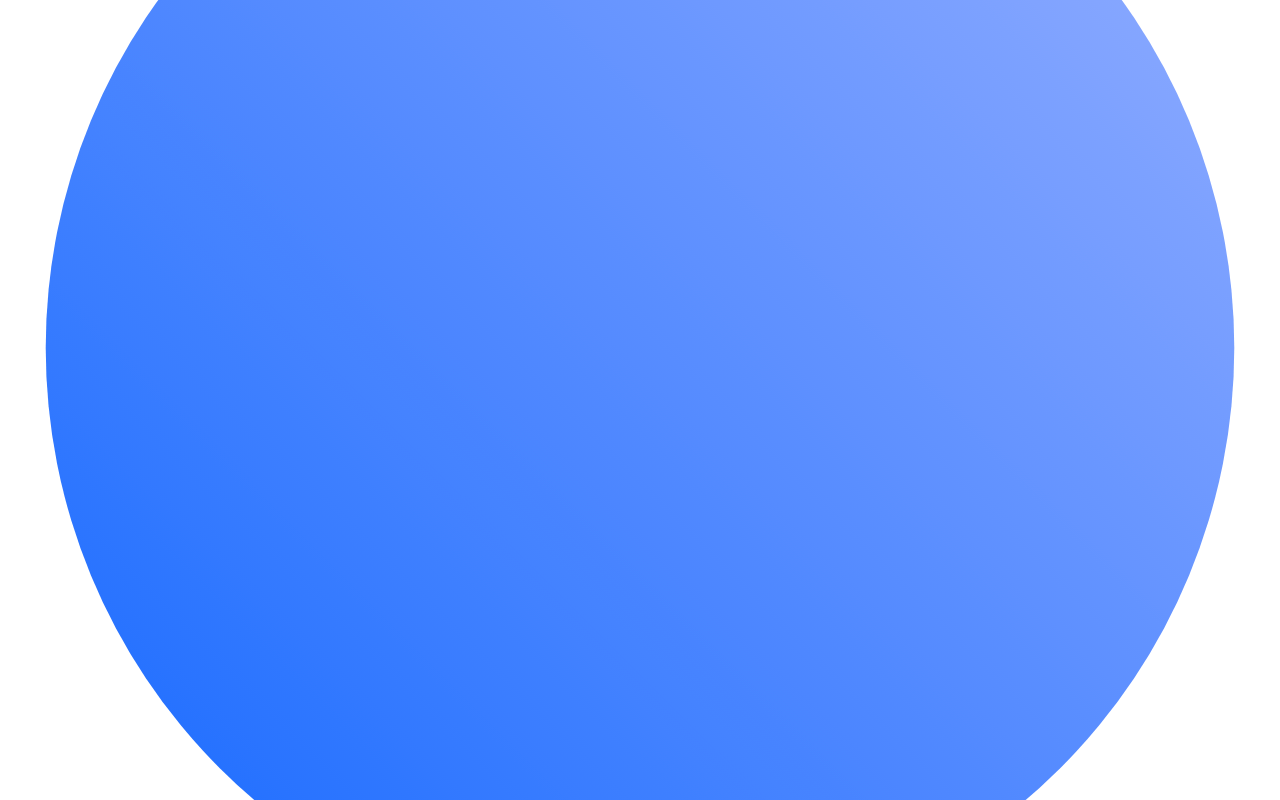
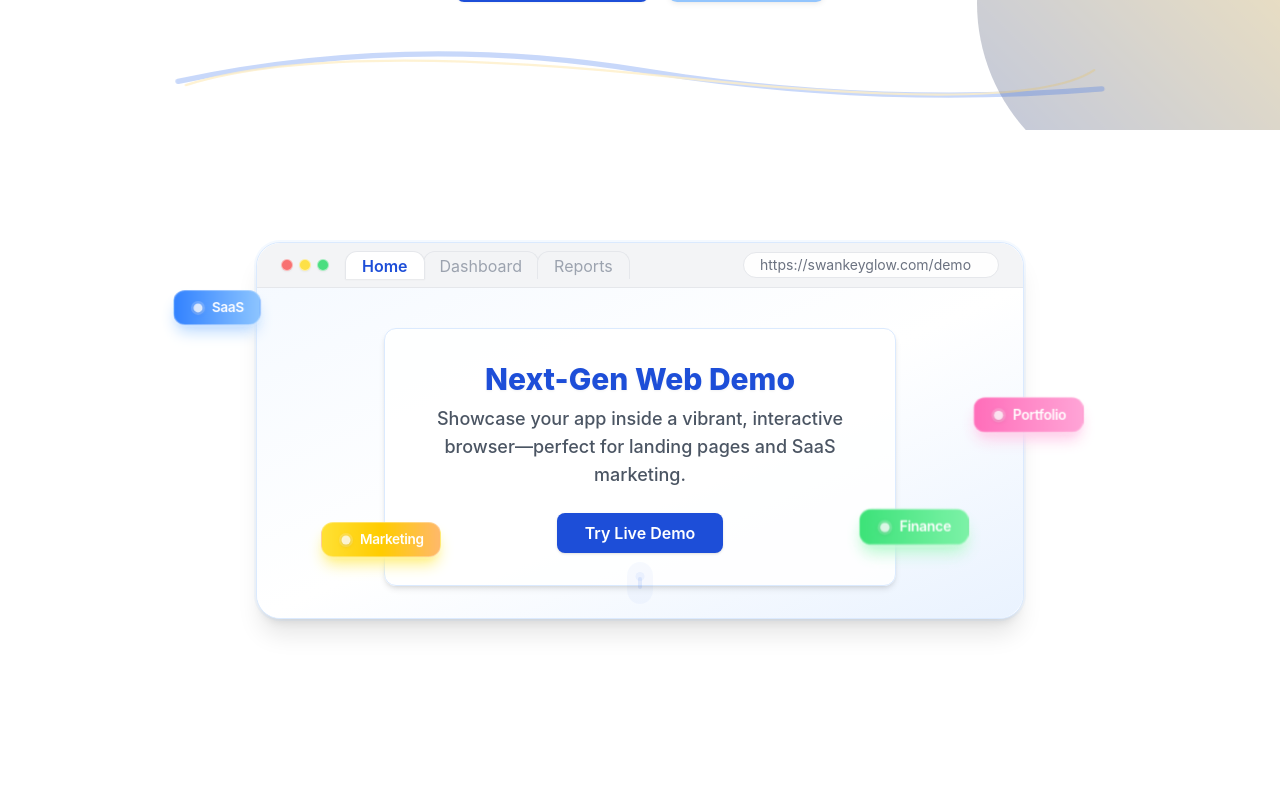
Before and after one commit to Workflow-Manager-admin/swankeyglow-landing-95643-7d0fecb8, a React (Create React App) app in the folder landing_page_frontend/: page / in a window 1280 px wide. Shown: the part 520-1320 px from the top of the page. After the commit the page ends 1251 px from the top, so only its background shows below. Built offline with nearby package versions, Linux system fonts and the light colour scheme; the HTML template or start-up script is replaced by a standard one.

Commit message:
CheckPoint

```diff
--- a/landing_page_frontend/postcss.config.js
+++ b/landing_page_frontend/postcss.config.js
@@ -1,6 +1,6 @@
 module.exports = {
   plugins: [
-    require('@tailwindcss/postcss'),
+    require('tailwindcss'),
     require('autoprefixer'),
   ],
 };
--- a/landing_page_frontend/src/components/MockupSection.js
+++ b/landing_page_frontend/src/components/MockupSection.js
@@ -3,27 +3,176 @@ import React from 'react';
 // PUBLIC_INTERFACE
 function MockupSection() {
   /**
-   * Browser-style mockup section with floating tags (placeholder).
-   * The real component will include SVGs, category tags, and UI mockup.
+   * Modern browser-style UI mockup with vibrant floating/animated category tags.
+   * Uses SVG for browser chrome, animated accents, and absolute-positioned animated category tags.
+   * Fully responsive, visually vibrant, and visually matches the overall site.
    */
+
+  // Floating categories with color configs and animation positions
+  const tags = [
+    {
+      label: 'SaaS',
+      color: 'from-blue-500 to-blue-300 dark:from-blue-700 dark:to-blue-400',
+      shadow: 'shadow-blue-200 dark:shadow-blue-900/40',
+      position: 'left-[-44px] md:left-[-84px] top-3 md:top-12',
+      anim: 'animate-[float-tags1_6s_ease-in-out_infinite]',
+    },
+    {
+      label: 'Portfolio',
+      color: 'from-pink-400 to-pink-300 dark:from-pink-600 dark:to-pink-400',
+      shadow: 'shadow-pink-200 dark:shadow-pink-900/40',
+      position: 'right-[-22px] md:right-[-60px] top-20 md:top-40',
+      anim: 'animate-[float-tags2_8s_ease-in-out_infinite]',
+    },
+    {
+      label: 'Marketing',
+      color: 'from-yellow-300 via-yellow-400 to-orange-300 dark:from-yellow-500 dark:to-orange-400',
+      shadow: 'shadow-yellow-200 dark:shadow-yellow-900/40',
+      position: 'left-9 md:left-16 bottom-[10%] md:bottom-[14%]',
+      anim: 'animate-[float-tags3_7s_ease-in-out_infinite]',
+    },
+    {
+      label: 'Finance',
+      color: 'from-green-400 to-green-300 dark:from-green-700 dark:to-green-400',
+      shadow: 'shadow-green-200 dark:shadow-green-900/40',
+      position: 'right-2 md:right-14 bottom-6 md:bottom-14',
+      anim: 'animate-[float-tags4_11s_ease-in-out_infinite]',
+    },
+  ];
+
   return (
-    <section className="flex flex-col items-center py-8 px-4">
-      {/* Placeholder mock browser UI */}
-      <div className="bg-gray-200 dark:bg-gray-800 rounded-2xl p-8 shadow-lg w-full max-w-3xl mb-4">
-        <div className="flex space-x-2 mb-4">
-          <span className="w-3 h-3 bg-red-400 rounded-full inline-block" />
-          <span className="w-3 h-3 bg-yellow-400 rounded-full inline-block" />
-          <span className="w-3 h-3 bg-green-400 rounded-full inline-block" />
+    <section
+      id="mockup"
+      className="relative py-16 md:py-28 px-3 flex flex-col items-center justify-center w-full bg-transparent select-none"
+    >
+      {/* Animated background SVG accents */}
+      <div className="absolute -z-10 left-1/2 top-1/2 -translate-x-1/2 -translate-y-1/2 pointer-events-none">
+        <svg width="800" height="300" viewBox="0 0 800 300" fill="none" className="w-[90vw] max-w-[850px] opacity-35 blur-[36px]" aria-hidden="true">
+          <ellipse cx="400" cy="170" rx="320" ry="96" fill="#2563eb" fillOpacity="0.13"/>
+          <ellipse cx="420" cy="110" rx="180" ry="64" fill="#fbbf24" fillOpacity="0.14"/>
+          <ellipse cx="310" cy="220" rx="110" ry="38" fill="#aeccfd" fillOpacity="0.18"/>
+        </svg>
+      </div>
+      {/* Main browser mockup */}
+      <div className="relative mx-auto w-full max-w-3xl rounded-3xl shadow-xl bg-white dark:bg-[#161D2A] ring-2 ring-blue-300/10 dark:ring-blue-900/30 border border-blue-100 dark:border-blue-900/30 transition-colors overflow-visible">
+        {/* Browser chrome/tab bar */}
+        <div className="flex items-center px-6 py-2 bg-gray-100 dark:bg-[#232b3d] rounded-t-3xl border-b border-gray-200 dark:border-[#202736]">
+          {/* "traffic lights" */}
+          <span className="inline-flex gap-1.5 mr-4">
+            <span className="w-3 h-3 bg-red-400 rounded-full border border-white/50 dark:border-[#202736] shadow-sm" />
+            <span className="w-3 h-3 bg-yellow-300 rounded-full border border-white/50 dark:border-[#202736] shadow-sm" />
+            <span className="w-3 h-3 bg-green-400 rounded-full border border-white/50 dark:border-[#202736] shadow-sm" />
+          </span>
+          {/* Browser tabs, one focused */}
+          <div className="flex gap-1 flex-shrink">
+            <div className="relative px-4 h-7 flex items-center rounded-t-xl bg-white dark:bg-gray-900 border-x border-t border-gray-200 dark:border-[#202736] font-semibold text-blue-700 dark:text-blue-300 shadow-sm z-10 text-base">
+              Home
+            </div>
+            <div className="relative px-4 h-7 flex items-center rounded-t-xl bg-gray-100 dark:bg-[#232b3d] text-gray-400 border-x border-t border-gray-200 dark:border-[#202736] ml-[-6px] z-0 text-base">
+              Dashboard
+            </div>
+            <div className="relative px-4 h-7 flex items-center rounded-t-xl bg-gray-100 dark:bg-[#232b3d] text-gray-400 border-x border-t border-gray-200 dark:border-[#202736] ml-[-6px] z-0 text-base">
+              Reports
+            </div>
+          </div>
+          <div className="flex-1"></div>
+          {/* URL bar */}
+          <div className="hidden md:flex items-center ml-10 rounded-2xl px-4 py-0.5 w-64 bg-white/90 border border-gray-200 dark:border-[#202736] dark:bg-gray-800/90 text-sm text-gray-500 dark:text-gray-300 truncate">
+            https://swankeyglow.com/demo
+          </div>
         </div>
-        <div className="h-40 flex items-center justify-center text-2xl text-gray-400 dark:text-gray-500">
-          (UI Mockup Placeholder)
+        {/* Main browser window content area */}
+        <div className="relative px-6 pb-8 pt-8 sm:pt-10 min-h-[195px] md:min-h-[230px] flex flex-col items-center justify-center bg-gradient-to-br from-blue-50/60 via-white/95 to-blue-100/60 dark:from-blue-950/80 dark:via-gray-900/95 dark:to-blue-900/60 rounded-b-3xl">
+          {/* Example UI content (replace with your best demo section) */}
+          <div className="w-full max-w-lg mx-auto flex flex-col gap-3 items-center">
+            {/* "Hero card" inside browser */}
+            <div className="w-full rounded-xl py-8 px-6 bg-white/90 dark:bg-gray-900/92 shadow-md border border-blue-100 dark:border-blue-950 text-center flex flex-col items-center transition-all">
+              <h3 className="font-extrabold text-2xl md:text-3xl text-blue-700 dark:text-blue-300 leading-tight mb-2 drop-shadow-sm">
+                Next-Gen Web Demo
+              </h3>
+              <p className="text-gray-600 dark:text-gray-300 text-base md:text-lg font-medium mb-4">
+                Showcase your app inside a vibrant, interactive browser—perfect for landing pages and SaaS marketing.
+              </p>
+              <button
+                type="button"
+                className="mt-2 bg-blue-700 hover:bg-blue-800 dark:bg-blue-500 dark:hover:bg-blue-600 text-white font-semibold py-2 px-7 rounded-lg shadow transition focus:outline-none text-base focus-visible:ring-2 ring-blue-300 active:scale-95"
+              >
+                Try Live Demo
+              </button>
+            </div>
+          </div>
+          {/* Subtle animated scroll hint for desktop */}
+          <div className="hidden md:block absolute left-1/2 bottom-3 -translate-x-1/2 opacity-45 pointer-events-none select-none">
+            <svg width="38" height="46" fill="none" className="animate-bounce-slow" aria-hidden="true">
+              <rect x="6" y="2" width="26" height="42" rx="14" fill="#2563eb" fillOpacity="0.08"/>
+              <rect x="14.5" y="12" width="9" height="9" rx="4.5" fill="#2563eb" fillOpacity="0.14"/>
+              <rect x="17" y="17" width="4" height="12" rx="2" fill="#2563eb" fillOpacity="0.25"/>
+            </svg>
+          </div>
         </div>
-      </div>
-      {/* Placeholder for floating category tags */}
-      <div className="flex flex-wrap gap-3 justify-center">
-        <span className="bg-blue-100 dark:bg-blue-900 text-blue-700 dark:text-blue-200 px-3 py-1 rounded-lg">Tag 1</span>
-        <span className="bg-yellow-100 dark:bg-yellow-900 text-yellow-700 dark:text-yellow-200 px-3 py-1 rounded-lg">Tag 2</span>
-        <span className="bg-pink-100 dark:bg-pink-900 text-pink-700 dark:text-pink-200 px-3 py-1 rounded-lg">Tag 3</span>
+        {/* Floating animated tags, absolutely positioned for visual engagement */}
+        {tags.map((tag, i) => (
+          <span
+            key={tag.label}
+            className={`absolute z-30 ${tag.position} px-4 py-2 rounded-xl text-[.96rem] leading-tight font-semibold backdrop-blur-md bg-gradient-to-r ${tag.color} text-white shadow-lg ${tag.shadow} border border-white/30 dark:border-blue-950 tracking-tight ring-2 ring-white/10 dark:ring-blue-800/20 ${tag.anim} transition-all`}
+            style={{
+              // Responsive font size adjustment for extra mobile friendliness
+              fontSize: 'clamp(0.85rem, 1vw, 1.1rem)',
+              filter: 'saturate(1.12)',
+              pointerEvents: 'auto',
+            }}
+            aria-label={tag.label}
+          >
+            {/* Icon left of text for extra vibrancy */}
+            <span className="inline-block mr-1.5 align-middle">
+              <svg width="16" height="16" fill="none" className="drop-shadow" viewBox="0 0 16 16" aria-hidden="true">
+                <circle cx="8" cy="8" r="7" fill="white" fillOpacity="0.20"/>
+                <circle cx="8" cy="8" r="4.5" fill="currentColor" fillOpacity="0.76"/>
+              </svg>
+            </span>
+            {tag.label}
+          </span>
+        ))}
+        {/* Custom CSS for animations */}
+        <style>
+          {`
+            @keyframes float-tags1 {
+              0%   { transform: translateY(0px) scale(1);}
+              28%  { transform: translateY(-17px) scale(1.03);}
+              50%  { transform: translateY(-25px) scale(1.04);}
+              72%  { transform: translateY(-9px) scale(0.98);}
+              100% { transform: translateY(0px) scale(1);}
+            }
+            @keyframes float-tags2 {
+              0%   { transform: translateY(5px) scale(1);}
+              24%  { transform: translateY(12px) scale(1.08);}
+              52%  { transform: translateY(-22px) scale(1.04);}
+              85%  { transform: translateY(6px) scale(1);}
+              100% { transform: translateY(5px) scale(1);}
+            }
+            @keyframes float-tags3 {
+              0%   { transform: translateY(0px) scale(1);}
+              31%  { transform: translateY(-10px) scale(0.95);}
+              51%  { transform: translateY(10px) scale(1.1);}
+              79%  { transform: translateY(-8px) scale(1);}
+              100% { transform: translateY(0px) scale(1);}
+            }
+            @keyframes float-tags4 {
+              0%   { transform: translateY(0px) scale(1);}
+              33%  { transform: translateY(-7px) scale(0.98);}
+              60%  { transform: translateY(-21px) scale(1.06);}
+              79%  { transform: translateY(-1px) scale(1);}
+              100% { transform: translateY(0px) scale(1);}
+            }
+            .animate-bounce-slow {
+              animation: bounce-slow 2s infinite cubic-bezier(0.456,0.072,0.395,1.025);
+            }
+            @keyframes bounce-slow {
+              0%, 100% { transform: translateY(0);}
+              50% { transform: translateY(9px);}
+            }
+          `}
+        </style>
       </div>
     </section>
   );
```
Also changed, not shown: landing_page_frontend/package.json (+3 -4 lines), 2 other files (tests, documents, lock files or other folders).
